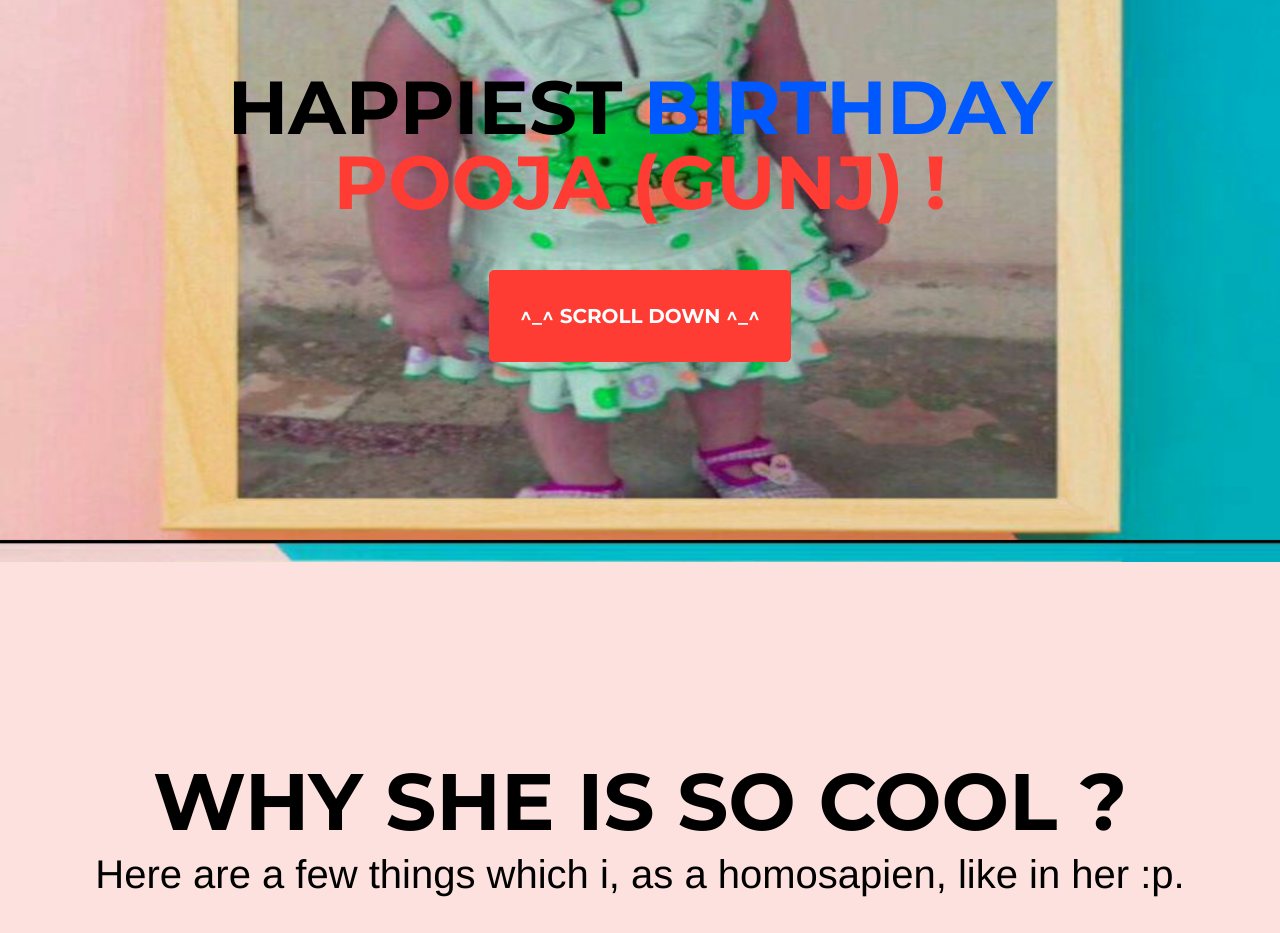
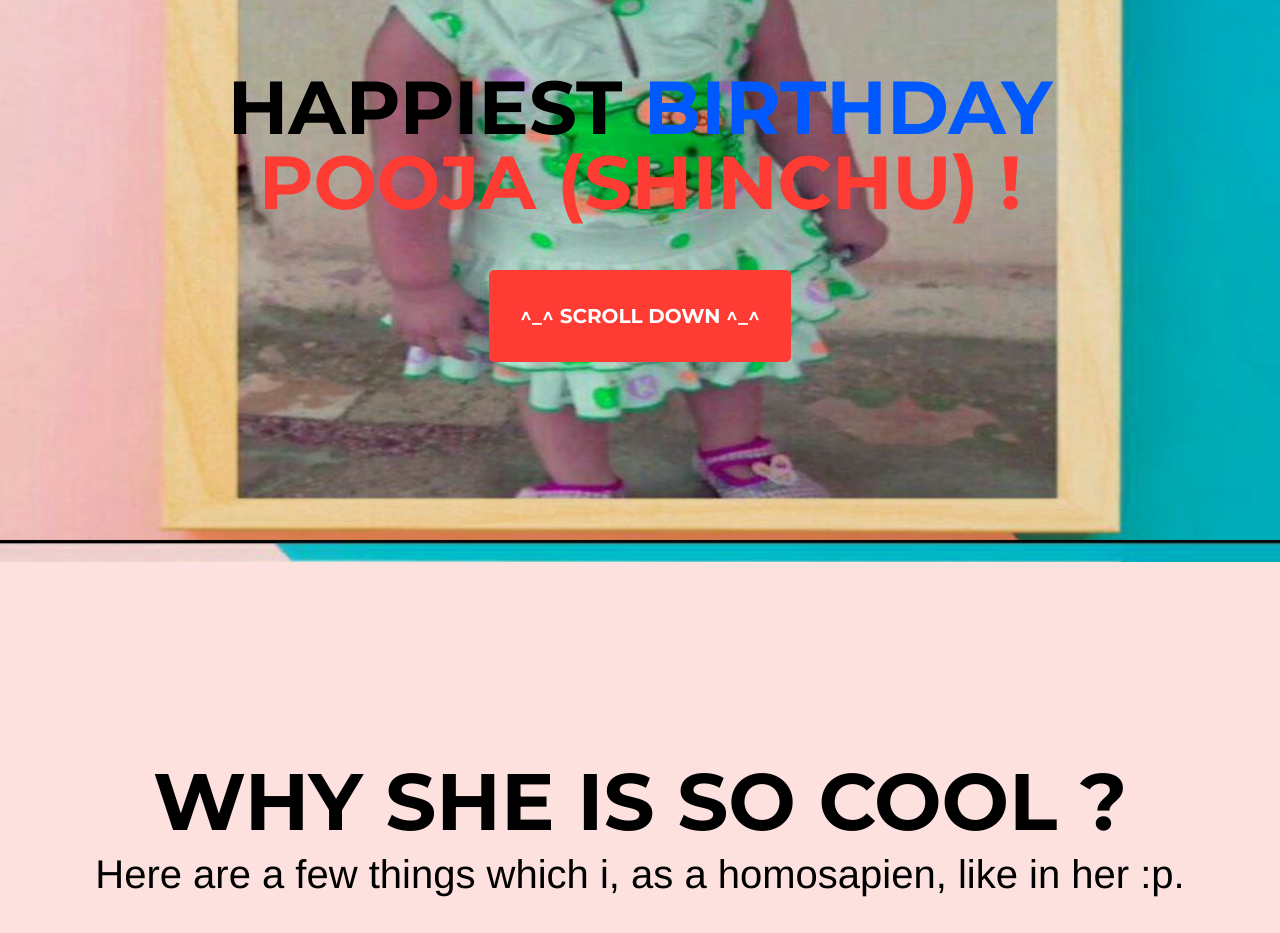
Before and after one commit to YourDaddyBabes/MoiiDidu, a plain HTML site: page index_desktop.html in a window 1280 px wide. Shown: the part 1060-1993 px from the top of the page. Drawn offline with nearby package versions, Linux system fonts and the light colour scheme; a web font is replaced by a local one.

Commit message:
Update index_desktop.html

```diff
--- a/index_desktop.html
+++ b/index_desktop.html
@@ -42,7 +42,7 @@ ga('send', 'pageview');
     <header>
         <div class='container'>
             <div class='intro-text'>
-                <div id='hbd' class='intro-heading'><span style='color:black'>Happiest </span><span style='color:#0059FF;'>Birthday </span><span style='color:#ff3c34;'>Pooja (Gunj) !</span></div>
+                <div id='hbd' class='intro-heading'><span style='color:black'>Happiest </span><span style='color:#0059FF;'>Birthday </span><span style='color:#ff3c34;'>Pooja (Shinchu) !</span></div>
                 <a id='hbd1' href='#likes' class='page-scroll btn btn-xl'>^_^ Scroll Down ^_^</a>
             </div>
         </div>
```
